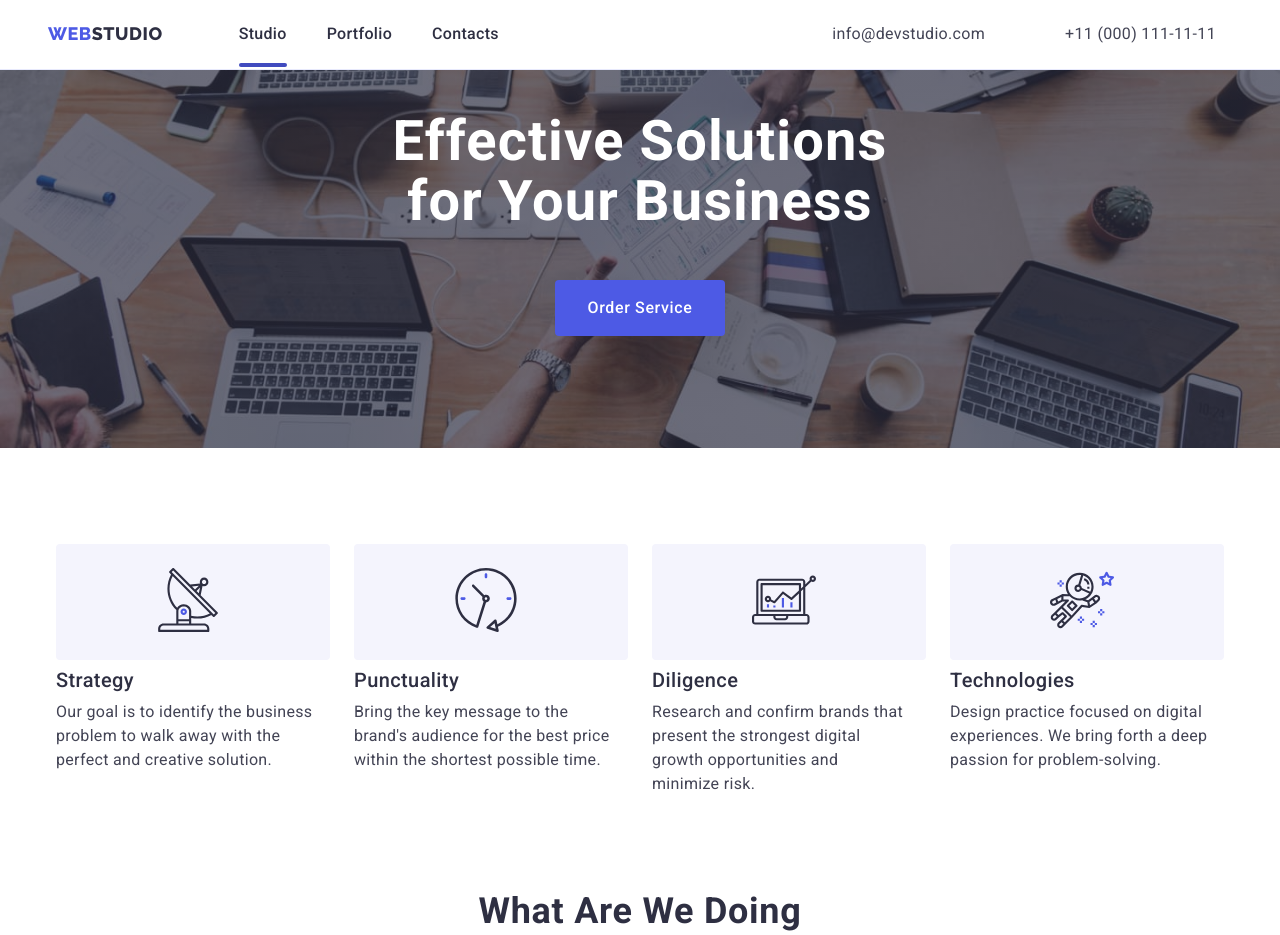
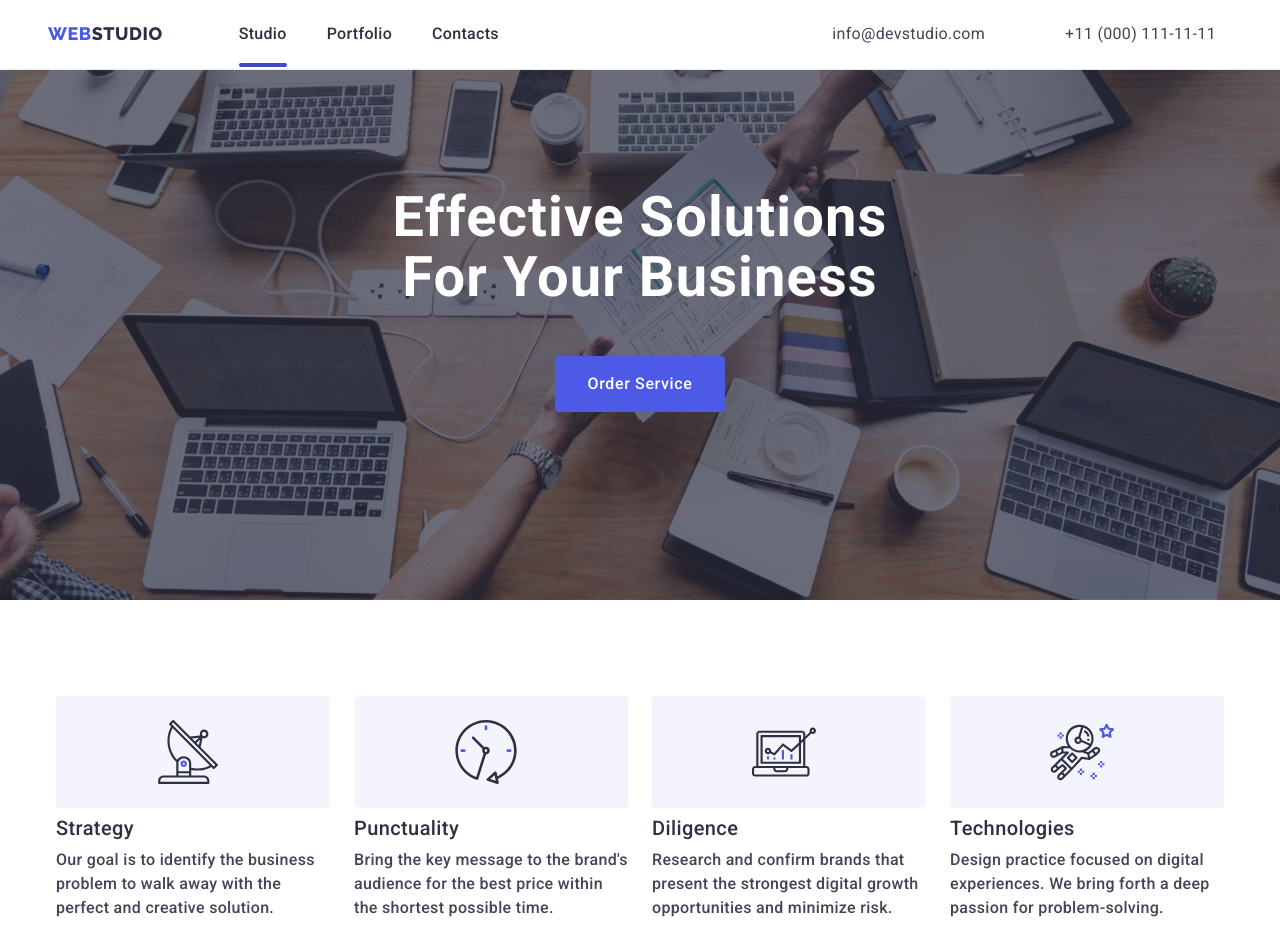
Before and after one commit to elen281185/goit-markup-hw-07, a plain HTML site: page index.html in a window 1280 px wide. Shown: the top 935 px of the page. Drawn offline with nearby package versions, Linux system fonts and the light colour scheme.

Commit message:
apdate-7

```diff
--- a/css/styles.css
+++ b/css/styles.css
@@ -273,8 +273,10 @@ text-align: center;
     background-repeat: no-repeat;
     background-position: center;
     background-size:cover;
-    padding: 112px 54px;
+
     margin: 0 auto;
+    padding-bottom: 112px;
+    padding-top: 56px;
 }
 @media (min-device-pixel-ratio: 2),
   (min-resolution: 192dpi),
@@ -293,19 +295,19 @@ text-align: center;
 .hero-title {
 margin: 0 auto;
 margin-bottom: 72px;
+padding-top: 112px;
 max-width: 320px;
-left: 15px;
-top: 182px;
 
 font-family: 'Roboto';
 font-style: normal;
 font-weight: 700;
-font-size: 20px;
-line-height: 1.1;
+font-size: 29px;
+line-height: 1.11;
 text-align: center;
-letter-spacing: 0.02em;
+
 
 color: #FFFFFF;
+
 }
 
 .hero-btn {
@@ -325,7 +327,8 @@ color: #FFFFFF;
     border: none;
     border-radius: 4px;
     transition: background 250ms linear, color 250ms linear,border 250ms linear;
-    }
+
+}
 .hero-btn:hover,
 .hero-btn:focus {
     background: #404BBF;;
@@ -348,7 +351,7 @@ color: #FFFFFF;
 }
 
 .advantages-title {
-    margin-bottom: 8px;
+
 }
 .advantages-list {
     width: 100%;
@@ -357,6 +360,7 @@ color: #FFFFFF;
     gap: 24px;
 }
 .advantages-blok-icon{
+    display: none;
     width: 100%;
     opacity: 0;
     background: #F4F4FD;
@@ -374,27 +378,33 @@ width: 100%;
 
 }
 .advantages-caption {
- width: 100%;
+    font-family: 'Roboto';
+    font-style: normal;
+    font-weight: 700;
+    font-size: 36px;
+    line-height: 1.11;
+
+    text-align: center;
+    letter-spacing: 0.02em;
+    text-transform: capitalize;
+
+    color: var(--main-title-color);
+    margin-bottom: 8px;
+}
+
+
+.advantages-text {
+   width: 100%;
+    font-family: 'Roboto';
+font-style: normal;
 font-weight: 500;
-font-size: 36px;
-line-height: 1.1;
+font-size: 1.5;
+line-height: 24px;
+
 letter-spacing: 0.02em;
-color: var(--main-title-color);
-text-align: center;
-letter-spacing: 0.02em;
-text-transform: capitalize;
-margin-bottom: 8px;
-}
-
-
-.advantages-text {
-    width: 100%;
-font-size: 16px;
-line-height: 1.5;
-letter-spacing: 0.02em;
-color: var(--main-text-color);
+
 min-height: 72px;
-padding-right: 16px;
+margin: 0 auto;
 }
 .work {
     display: none;
@@ -442,7 +452,7 @@ flex-wrap: wrap;
    flex-wrap: wrap;
     }
 .command-title {
-    padding-top: 96px;
+
     padding-left: 31px;
 font-weight: 700;
 font-size: 36px;
@@ -468,8 +478,11 @@ color: var(--main-title-color);
                 0 1px 6px 0 rgba(46, 47, 66, 0.08);
     border-radius: 0px 0px 4px 4px;
     width: 100%;
-    margin-bottom: 72px;
-
+
+
+}
+.command-item:not(:last-child){
+     margin-bottom: 72px;
 }
 .command-caption {
 font-weight: 500;
@@ -527,7 +540,7 @@ animation-timing-function: cubic-bezier(0.25, 0.1, 0.25, 3.0);
 }
 .customers {
     padding-top: 96px;
-    padding-bottom: 96px;
+    padding-bottom: 40px;
 }
 .customers-title {
     font-weight: 700;
@@ -547,6 +560,7 @@ animation-timing-function: cubic-bezier(0.25, 0.1, 0.25, 3.0);
 .customers-item {
     width: calc((100% - 16px)/ 2);
     height: 88px;
+    margin-bottom: 56px;
 }
 .customers-link {
     width: 100%;
@@ -584,7 +598,14 @@ background: #2E2F42;
     display: flex;
     flex-wrap: wrap;
     justify-content: center;
-
+    flex-direction: column;
+
+}
+@media screen and (max-width: 479px)  {
+    .container-footer-general{
+       min-width: 300px;
+       max-width: 479;
+    }
 }
 .container-footer{
 
@@ -616,8 +637,7 @@ color: #FFFFFF;
 .footer-soc-list {
     display: flex;
     gap: 16px;
-    width:calc((100%-48)/3) ;
-
+     justify-content:center;
 
 
 }
@@ -695,6 +715,8 @@ margin-bottom: 72px;
 }
 .footer-form{
 
+}
+@media screen and (max-width: 479px)  {
 
 }
 .subscribe-form{
@@ -1144,11 +1166,29 @@ letter-spacing: 0.04em;
        }
 
     .hero-title {
+        font-family: 'Roboto';
+        font-style: normal;
+        font-weight: 700;
         font-size: 36px;
+        line-height: 1.11;
+
+        text-align: center;
+        letter-spacing: 0.02em;
+        text-transform: capitalize;
+
+        color: #FFFFFF;
+
+
+
         width: 320px;
         height: 80px;
         left: 54px;
         top: 182px;
+       padding-bottom: 72px;
+
+    }
+    .hero-btn{
+
     }
     .advantages-item {
         max-width: 396;
@@ -1261,9 +1301,10 @@ letter-spacing: 0.04em;
             }
 
     .container{
-        max-width: 736px;
+        max-width: 100%;
              }
              .hero{
+                padding-bottom: 108px;
                 background-image:linear-gradient(
                     rgba(46, 47, 66, 0.7),
                     rgba(46, 47, 66, 0.7)),
@@ -1279,21 +1320,44 @@ letter-spacing: 0.04em;
                     url(../images/people-office-desktop-2x.jpg);
                   }
             }
+    .container-hero{
+
+    }
+    .tablet  {
+        margin-bottom: 40px;
+    }
     .hero-title {
-        width: 700px;
-                font-size: 56px;
-                line-height: 1.07;
-                max-width: 496px;
-                height: 120px;
-                left: 136px;
-                top: 181px;
-                margin-bottom: 40px;
-            }
+        height: auto;
+        min-width: 496;
+        max-width: 700px;
+        font-family: 'Roboto';
+        font-style: normal;
+        font-weight: 700;
+        font-size: 56px;
+        line-height: 1.07;
+        text-align: center;
+       letter-spacing: 0.02em;
+
+        color: #FFFFFF;
+
+        width: 496px;
+        padding-bottom: 0;
+            }
+    .hero-btn{
+        margin-top: 40px;
+
+    }
      .container.container-mini{
-        max-width: 552px;
+        padding-top: 0;
+        max-width: 700px;
+    }
+    .advantages{
+        padding-bottom: 48px;
+        margin-bottom: 0;
     }
     .advantages-item {
              width:calc((100% - 24px) / 2);
+             margin-bottom: 48px;
         }
     .advantages-caption{
         text-align: left;
@@ -1311,13 +1375,24 @@ letter-spacing: 0.04em;
 
     }
     .command-list {
+        min-width: 552px;
         width: 100%;
         display: flex;
-        gap: 24px;
+        flex-wrap: wrap;
+        flex-direction: row;
+
+        justify-content: space-between;
 
     }
     .command-item{
-        width: calc((100%-24px) / 2);
+        width: calc((100% - 24px) / 2);
+        margin-bottom: 64px;
+        row-gap: 24px;
+        column-gap: 24px;
+        margin: 0 0 24px;
+    }
+    .command-item:last-child{
+        margin-bottom: 72px;
     }
         .customers-item {
             width: calc((100% - 48px)/3);
@@ -1332,6 +1407,23 @@ letter-spacing: 0.04em;
             }
     }
 
+ .foter-tablet{
+
+    display: flex;
+    gap: 24px;
+    flex-wrap: nowrap;
+    justify-content:center;
+    width: calc((100% - 24px) / 2);
+
+ }
+ .container-footer{
+       max-width: 264px;
+
+    }
+    .container-footer-soc{
+        max-width: 264px;
+
+    }
     /*******************************************************************************
 ********************************************************************************
 ************************DESKTOP**************************************************
@@ -1407,7 +1499,12 @@ letter-spacing: 0.04em;
     .hero-title {
                  max-width: 496px;
                  margin-bottom: 48px;
-            }
+                 padding-top: 0;
+            }
+    .hero{
+        padding-bottom: 188px;
+        padding-top: 188px;
+    }
 
     .container.container-mini{
             max-width: 1200px;
@@ -1423,7 +1520,8 @@ letter-spacing: 0.04em;
         font-size: 20px;
         line-height: 1.2;
             }
-    .advantages-blok-icon{
+            .advantages-blok-icon{
+                display: flex;
                 opacity: 1;
                 padding: 24px 100px;  }
     .work {
@@ -1438,6 +1536,11 @@ letter-spacing: 0.04em;
             width: 100%;
         align-content: center;
 
+        }
+        .command-list{
+            display: flex;
+            flex-wrap: nowrap;
+            gap:24px;
         }
         .command-item{
             width: calc((100%-72px) / 4);
--- a/index.html
+++ b/index.html
@@ -109,7 +109,9 @@
     <main>
        <section class="hero">
              <div class="container container-hero">
+                    <div class="tablet">
                     <h1 class="hero-title">Effective Solutions for Your Business</h1>
+                    </div>
                     <button type="button" class="hero-btn" data-modal-open >Order Service</button>
              </div>
         </section>
```
Also changed, not shown: portfolio.html (+2 -0 lines).
